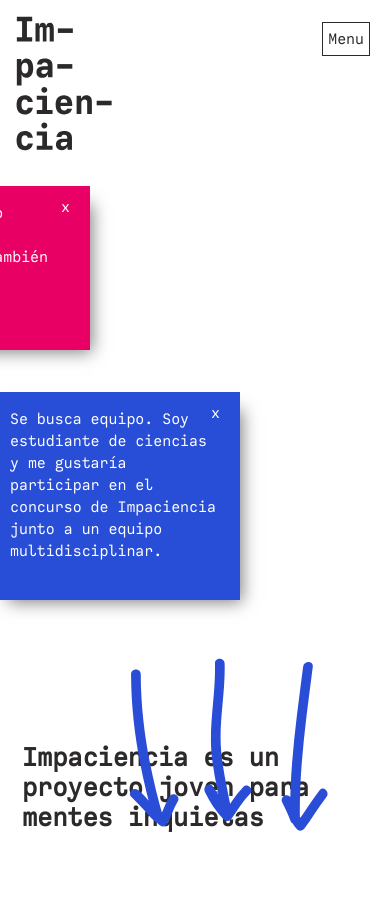
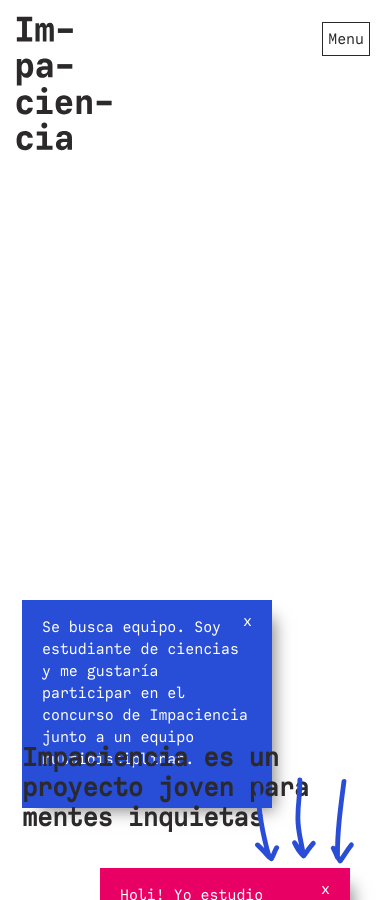
Before and after one commit to Impaciencia/impaciencia.github.io, a Jekyll site: the page built from index.html, in a window 390 px wide and 900 px high. Built offline with Jekyll 4.4.1, drawn with Linux system fonts in a browser that asks for light colours; some web fonts are replaced; some of the changed text lies outside the part shown.

Commit message:
style responsive

```diff
--- a/_includes/footer.html
+++ b/_includes/footer.html
@@ -6,9 +6,9 @@
 			<div class="texto">
 			   <p> <span class="cc">c</span> Impaciencia </p>
 
-			   <p>Es un proyecto Atalaya financiado por la Junta de Andalucía, coordinador por la Universidad de Málaga y que cuenta con la participación de la Universidad de Granada, la Universidad de Sevilla, la Universidad de Córdoba, la Universidad de Cádiz y la Universidad de Huelva.</p>
+			   <p>Es un proyecto Atalaya financiado por la Junta de Andalucía, coordinado por la Universidad de Málaga y que cuenta con la participación de la Universidad de Granada, la Universidad de Sevilla, la Universidad de Córdoba, la Universidad de Cádiz y la Universidad de Huelva.</p>
 
-			   <p><a class="" href="http://www.proyectoicarus.com/"> Esto no es la universidad del mañana </a></p>
+			   <p><a class="" href="http://www.proyectoicarus.com/"> ¡Ah! y no, esto no es la universidad del mañana </a></p>
 
 
 			</div>
--- a/css/style.css
+++ b/css/style.css
@@ -387,8 +387,8 @@
     width: 250px;
     height: auto;
     position: absolute;
-    right: 300px;
-    bottom: 550px;
+    right: 200px;
+    bottom: 400px;
     background-color: #e80064;
     color: white;
     padding-left: 20px;
@@ -901,6 +901,7 @@
     margin-right: 20px;
     text-align: left;
     float: left;
+    clear: both;
 }
 
 .contenidoparticipa .boton a {
@@ -1360,7 +1361,7 @@
 }
 
 
-@media screen and (max-width: 434px) {
+@media screen and (max-width: 770px) {
 
 .logo img {
     width: 110px;
@@ -1370,6 +1371,64 @@
     margin-left: 10px;
 }
 
+.home {
+    width: 100%;
+    max-width: 100wh;
+    height: auto;
+    background-color: white;
+}
+
+.home h1 {
+    clear: both;
+    float: left;
+}
+
+.postit1 {
+    position: inherit;
+    float: left;
+    clear: both;
+    margin-top: 600px;
+    margin-left: 22px;
+}
+
+.postit2 {
+    position: inherit;
+    float: left;
+    clear: both;
+    margin-top: 60px;
+    margin-left: 100px;
+}
+
+.postit3 {
+    position: inherit;
+    float: left;
+    clear: both;
+    margin-top: 30px;
+    margin-left: 60px;
+    margin-bottom: 100px;
+}
+
+.scroll img {
+    width: 150px;
+    float: left;
+}
+
+.texto {
+    width: 100%;
+    padding: 40px;
+}
+
+.footer .texto {
+    width: 100%;
+}
+
+.footer .rrss {
+    width: 100%;
+    margin-top: 0px;
+    padding-bottom: 20px;
+}
+
+
 /********* RESPONSIVE APRENDE *********/
 .cajacurso {
     width: 100%;
```
Also changed, not shown: 11 other files.
